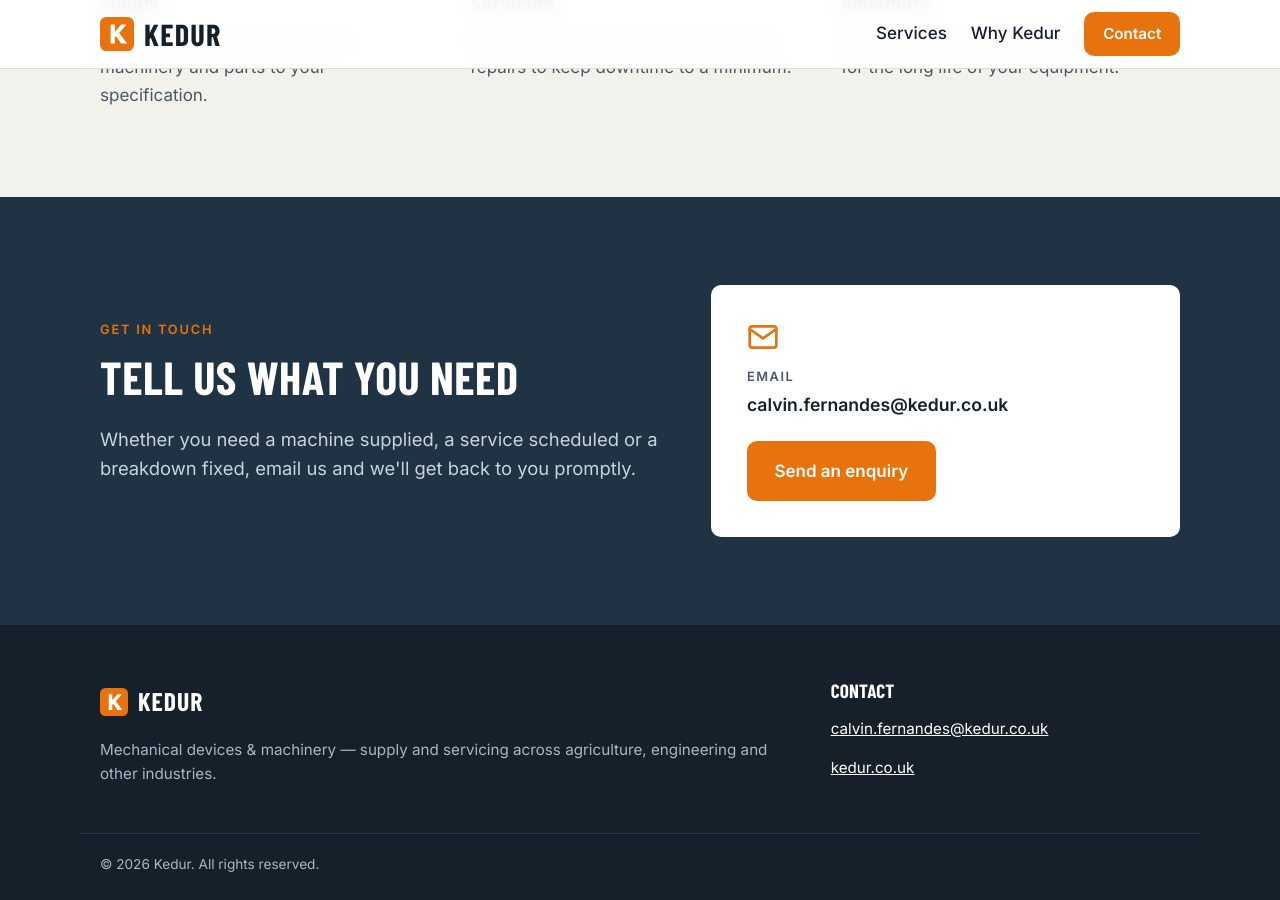
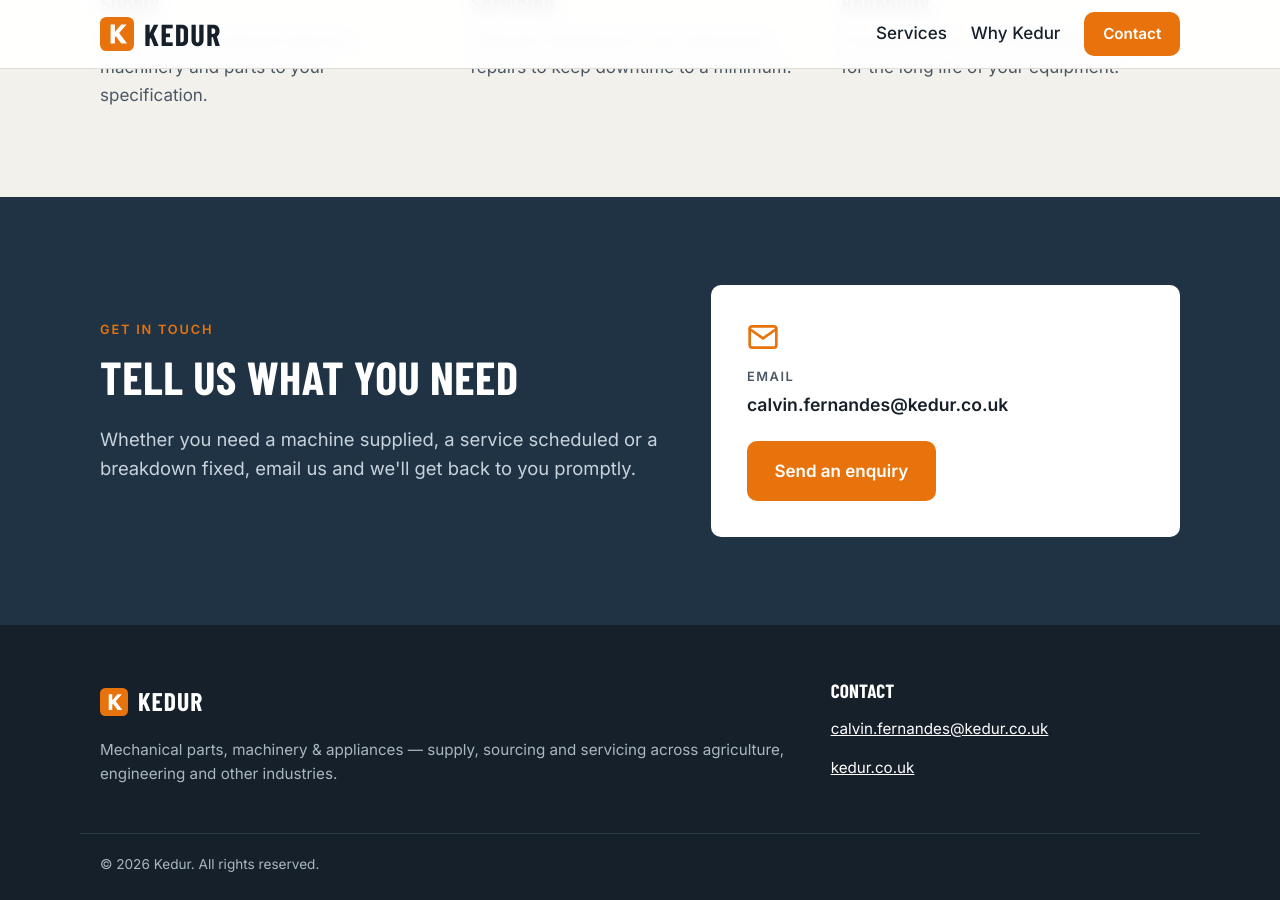
Before and after one commit to kedur-mech/kedur-website, a Jekyll site: the page built from index.html, in a window 1280 px wide and 900 px high, scrolled down 1893 px. Built offline with Jekyll 4.4.1, drawn with Linux system fonts in a browser that asks for light colours; part of the change alters nothing that is shown.

Commit message:
Update site description for sourcing and made-to-order
Co-Authored-By: Claude Opus 5.5 <noreply@anthropic.com>
Claude-Session: https://claude.ai/code/session_019JspBhu1yC27bobzfgMAUj

```diff
--- a/_config.yml
+++ b/_config.yml
@@ -1,9 +1,11 @@
 # Site settings for Kedur — built with Jekyll, hosted free on GitHub Pages
 title: Kedur
-tagline: Mechanical devices & machinery — supply and servicing
+tagline: Mechanical parts, machinery & appliances — supply, sourcing and servicing
 description: >-
-  Kedur supplies and services mechanical devices and machinery across
-  agriculture, engineering and other industries in the UK.
+  Kedur supplies, sources and services mechanical parts, machinery and
+  appliances for agriculture, engineering and industry — valves, actuators,
+  bearings, compressor and electrical parts, sourced worldwide or
+  manufactured to order.
 url: "https://www.kedur.co.uk"
 baseurl: ""
 email: calvin.fernandes@kedur.co.uk
```
